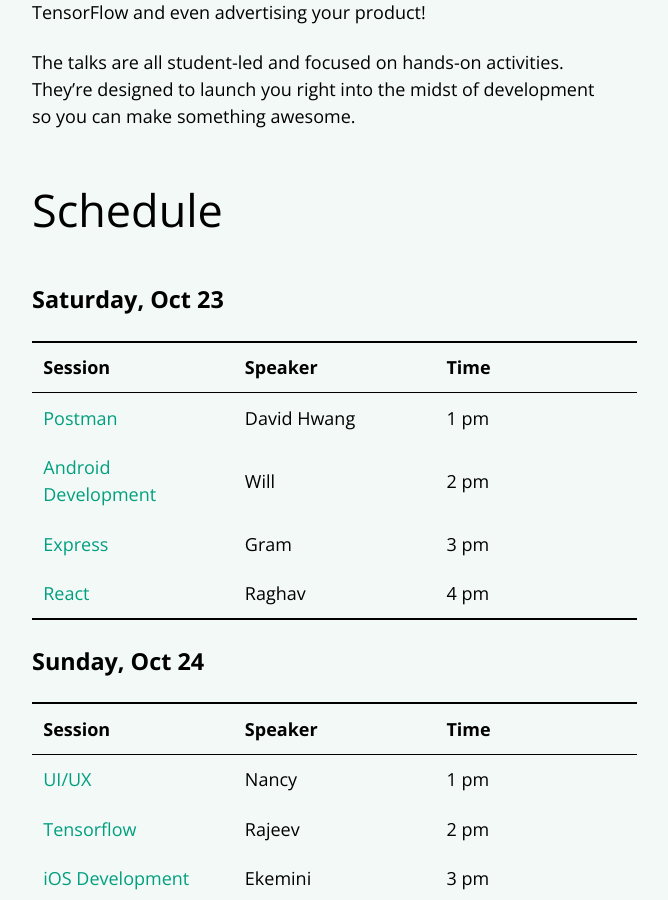
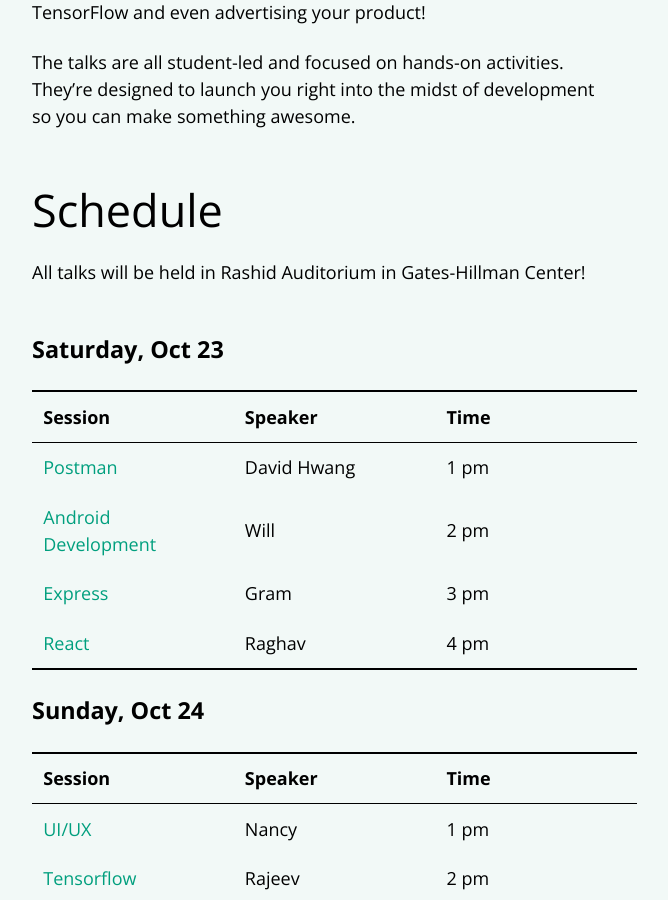
Before and after one commit to ScottyLabs/crashcourse, a Jekyll site: the page built from index.md, in a window 1280 px wide and 900 px high, scrolled down 760 px. Shown: the whole window, without its empty margins (288-956 px from the left). Built offline with Jekyll 4.4.1, drawn with Linux system fonts in a browser that asks for light colours; nearby versions of some CDN libraries.

Commit message:
Add location of talks

```diff
--- a/index.md
+++ b/index.md
@@ -15,7 +15,7 @@
 <span class="anchor" id="schedule1">
 # Schedule
 
-  <!-- All talks will be held on Zoom! -->
+  All talks will be held in Rashid Auditorium in Gates-Hillman Center!
 
 {% for day in site.data.days %}
 
```
